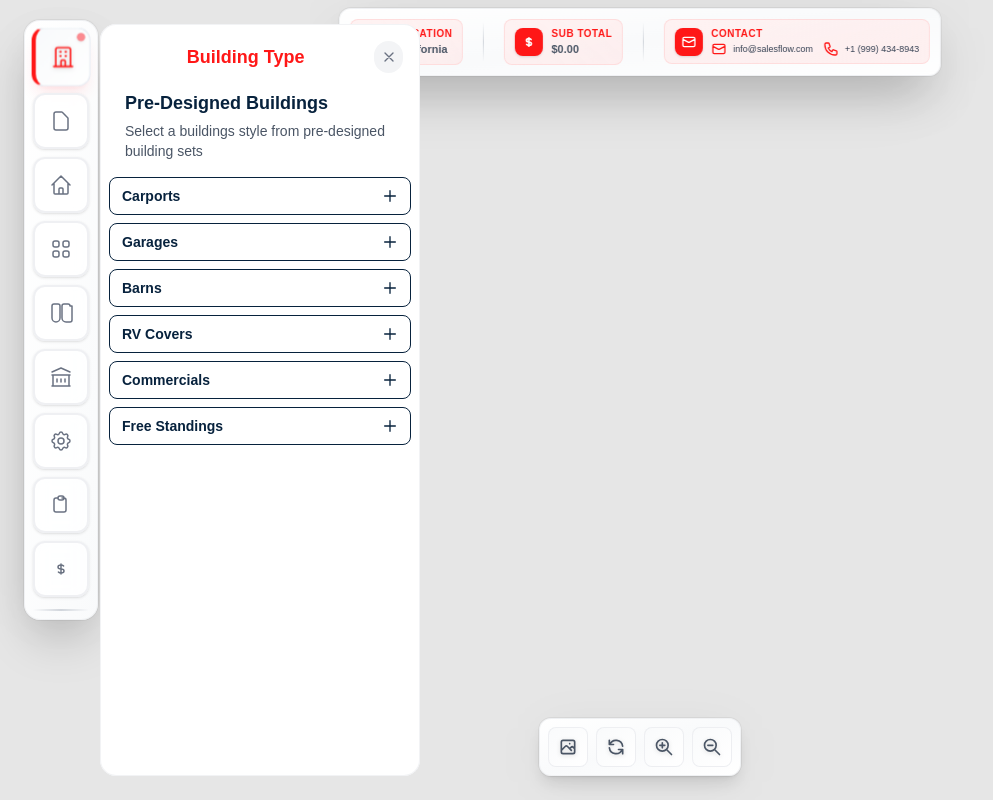
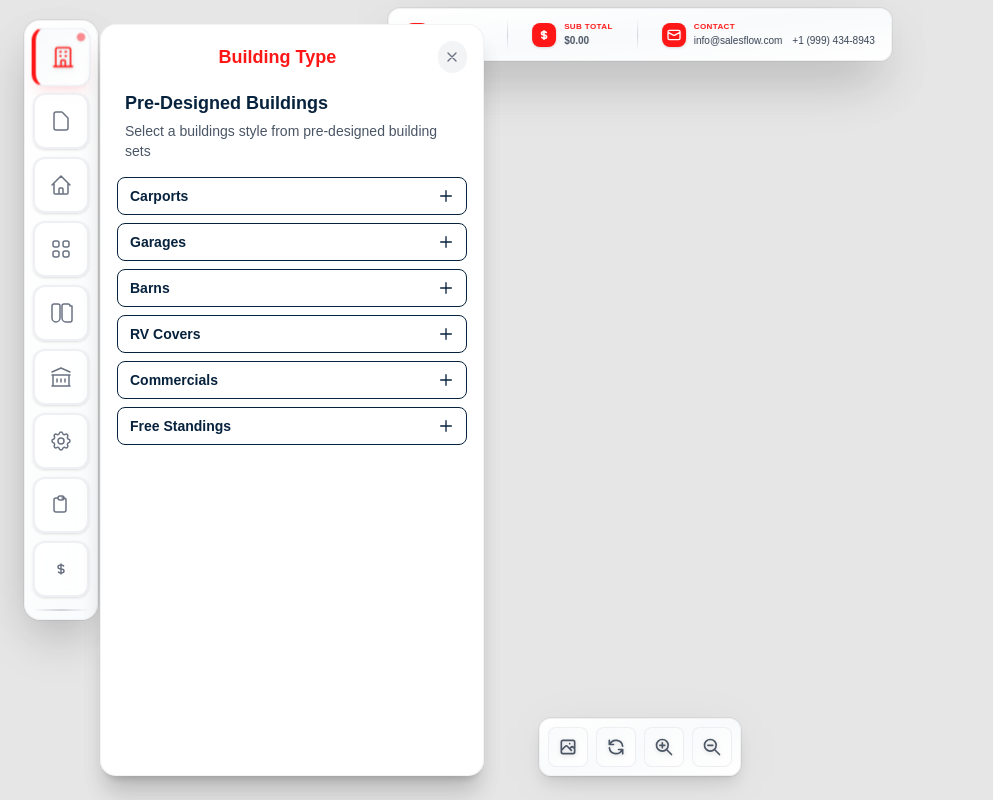
Before and after one commit to Suzair0318/3d_Garage_Configrator_Frontend, a Next.js app: page / in a window 1280 px wide. Both pictures are taken after a click on the element "Building Type". Shown: the whole page, without its empty margins (0-993 px from the left). Built offline with nearby package versions, Linux system fonts and the light colour scheme.

Commit message:
UI Chnages Building and other section

```diff
--- a/package.json
+++ b/package.json
@@ -10,6 +10,7 @@
   },
   "dependencies": {
     "@tailwindcss/forms": "^0.5.10",
+    "framer-motion": "^12.23.12",
     "next": "15.4.5",
     "react": "19.1.0",
     "react-dom": "19.1.0"
--- a/src/components/SlidingPanel.js
+++ b/src/components/SlidingPanel.js
@@ -1,4 +1,5 @@
-import React, { useState, useEffect } from 'react';
+import React, { useState } from 'react';
+import { motion, AnimatePresence } from 'framer-motion';
 import BuildingTypePanel from './panels/BuildingTypePanel';
 import SizePanel from './panels/SizePanel';
 import ColorsPanel from './panels/ColorsPanel';
@@ -7,17 +8,8 @@ import LeanPanel from './panels/LeanPanel';
 import SidePanel from './panels/SidePanel';
 
 const SlidingPanel = ({ activeMenuItem, isVisible, onClose , setActiveIndex , setActivePanelItem }) => {
-  const [isAnimating, setIsAnimating] = useState(false);
   const [expandedCategory, setExpandedCategory] = useState(null);
   const [selectedItem , setSelectedItem] = useState(null);
-
-  useEffect(() => {
-    if (isVisible) {
-      setIsAnimating(true);
-      const timer = setTimeout(() => setIsAnimating(false), 300);
-      return () => clearTimeout(timer);
-    }
-  }, [isVisible, activeMenuItem]);
 
   const renderPanelContent = () => {
     if (!activeMenuItem) return null;
@@ -53,46 +45,50 @@ const SlidingPanel = ({ activeMenuItem, isVisible, onClose , setActiveIndex , se
     }
   };
 
-  if (!isVisible) return null;
-
   return (
+    <AnimatePresence mode="wait">
+      {isVisible && (
         <>
-      {/* Backdrop - Invisible click area */}
-      <div
-        className={`
-          fixed inset-0 z-30 transition-opacity duration-300
-          ${isVisible ? 'opacity-100' : 'opacity-0'}
-        `}
+          {/* Backdrop with Framer Motion */}
+          <motion.div
+            initial={{ opacity: 0 }}
+            animate={{ opacity: 1 }}
+            exit={{ opacity: 0 }}
+            transition={{ duration: 0.3, ease: "easeInOut" }}
+            className="fixed inset-0 z-30 "
             onClick={onClose}
           />
 
-      {/* Sliding Panel */}
-      <div
-        className={`
-          fixed left-[100px] top-6 bottom-6 z-40 w-80 flex flex-col
-          bg-white rounded-2xl border border-gray-200/50
-          transform transition-all duration-300 ease-out backdrop-blur-sm
-          ${isVisible && !isAnimating
-            ? 'translate-x-0 opacity-100 scale-100'
-            : 'translate-x-4 opacity-0 scale-95'
-          }
-        `}
+          {/* Fade Panel with Framer Motion */}
+          <motion.div
+            key="fade-panel"
+            initial={{ opacity: 0 }}
+            animate={{ opacity: 1 }}
+            exit={{ opacity: 0 }}
+            transition={{
+              duration: 0.2,
+              ease: "easeInOut"
+            }}
+            className="fixed left-[100px] top-6 bottom-6 z-40 w-96 flex flex-col
+                     bg-white rounded-2xl border border-gray-200/50 shadow-xl
+                     backdrop-blur-sm"
           >
             {/* Panel Header */}
-        <div className="flex items-center justify-between p-4">
+            <motion.div
+              initial={{ opacity: 0 }}
+              animate={{ opacity: 1 }}
+              transition={{ delay: 0.1, duration: 0.3 }}
+              className="flex items-center justify-between p-4 border-gray-100"
+            >
               <div className="flex items-center justify-center w-full">
-            {/* {activeMenuItem?.icon && (
-              <div className="w-8 h-8 text-[#FF1717] mt-2">
-                <activeMenuItem.icon />
-              </div>
-            )} */}
                 <h2 className="text-lg text-center font-semibold text-[#FF1717]">
                   {activeMenuItem?.label}
                 </h2>
               </div>
               <button
                 onClick={onClose}
-            className="w-8 h-8 rounded-full bg-gray-100 hover:bg-gray-200 flex items-center justify-center transition-colors duration-200 group"
+                className="w-8 h-8 rounded-full bg-gray-100 hover:bg-gray-200
+                         flex items-center justify-center transition-colors duration-200 group"
               >
                 <svg
                   className="w-4 h-4 text-gray-500 group-hover:text-gray-700"
@@ -103,16 +99,22 @@ const SlidingPanel = ({ activeMenuItem, isVisible, onClose , setActiveIndex , se
                   <path strokeLinecap="round" strokeLinejoin="round" strokeWidth={2} d="M6 18L18 6M6 6l12 12" />
                 </svg>
               </button>
-        </div>
+            </motion.div>
 
             {/* Panel Content */}
-        <div className="flex-1 overflow-y-auto scrollbar-thin scrollbar-thumb-gray-300 scrollbar-track-gray-100 hover:scrollbar-thumb-gray-400">
-          <div className={`transition-all duration-300 transform ${isAnimating ? 'opacity-0 translate-y-2' : 'opacity-100 translate-y-0'}`}>
+            <motion.div
+              initial={{ opacity: 0 }}
+              animate={{ opacity: 1 }}
+              transition={{ delay: 0.2, duration: 0.4 }}
+              className="flex-1 overflow-y-auto scrollbar-thin scrollbar-thumb-gray-300
+                       scrollbar-track-gray-100 hover:scrollbar-thumb-gray-400"
+            >
               {renderPanelContent()}
-          </div>
-        </div>
-      </div>
+            </motion.div>
+          </motion.div>
         </>
+      )}
+    </AnimatePresence>
   );
 };
 
--- a/src/components/TopInfoPanel.js
+++ b/src/components/TopInfoPanel.js
@@ -30,8 +30,8 @@ export default function TopInfoPanel() {
   // Sample dynamic content array driving the UI
   const items = [
     {
-      key: 'location',
-      title: 'Location',
+      key: 'state',
+      title: 'State',
       Icon: LocationIcon,
       value: 'California',
     },
@@ -46,8 +46,8 @@ export default function TopInfoPanel() {
       title: 'Contact',
       Icon: EmailIcon,
       contacts: [
-        { Icon: EmailIcon, text: 'info@salesflow.com' },
-        { Icon: PhoneIcon, text: '+1 (999) 434-8943' },
+        { text: 'info@salesflow.com' },
+        { text: '+1 (999) 434-8943' },
       ],
     },
   ];
@@ -55,35 +55,34 @@ export default function TopInfoPanel() {
   return (
     <div className="fixed top-2 left-1/2 -translate-x-1/2 z-30 animate-in slide-in-from-top-5 duration-500">
       {/* Main Panel */}
-      <div className="bg-gradient-to-br from-white via-gray-50 to-white backdrop-blur-xl rounded-xl shadow-2xl border border-gray-200/50 ring-1 ring-black/5 p-2.5">
+      <div className="bg-gradient-to-br from-white via-gray-50 to-white backdrop-blur-xl rounded-xl shadow-2xl border border-gray-200/50 ring-1 ring-black/5 p-2">
         {/* Content Container */}
-        <div className="flex items-center gap-5">
+        <div className="flex items-center gap-4">
           {items.map((item, idx) => {
             const BadgeIcon = item.Icon;
             return (
               <Fragment key={item.key}>
-                <div className="group flex items-center gap-2 px-2.5 py-1.5 rounded-lg bg-gradient-to-br from-red-50 to-red-100/50 border border-red-200/50 hover:shadow-md transition-all duration-300">
-                  <div className={`flex items-center justify-center w-7 h-7 bg-[#FF1717] rounded-lg shadow-sm group-hover:scale-110 transition-transform duration-300`}>
+                <div className="group flex items-center gap-2 px-2 py-1 rounded-lg bg-gradient-to-br hover:shadow-md transition-all duration-300">
+                  <div className={`flex items-center justify-center w-6 h-6 bg-[#FF1717] rounded-lg shadow-sm group-hover:scale-110 transition-transform duration-300`}>
                     <BadgeIcon color="text-white" />
                   </div>
                   <div className="flex flex-col">
-                    <div className={`text-[10px] font-semibold text-[#FF1717] uppercase tracking-wider`}>{item.title}</div>
+                    <div className={`text-[8px] font-semibold text-[#FF1717] uppercase tracking-wider`}>{item.title}</div>
                     {item.contacts ? (
-                      <div className="flex gap-0.5 text-[9px] ">
+                      <div className="flex gap-0.5 text-[10px] ">
                         {item.contacts.map((c, i) => (
                           <span key={i} className={`flex items-center ${i > 0 ? 'ml-2' : ''} gap-1.5 text-gray-700 hover:text-gray-900 transition-colors`}>
-                            <c.Icon color="text-[#FF1717]" />
                             <span className="font-medium">{c.text}</span>
                           </span>
                         ))}
                       </div>
                     ) : (
-                      <div className="text-[11px] font-bold text-gray-600">{item.value}</div>
+                      <div className="text-[10px] font-bold text-gray-600">{item.value}</div>
                     )}
                   </div>
                 </div>
                 {idx < items.length - 1 && (
-                  <div className="w-px h-10 bg-gradient-to-b from-transparent via-gray-300 to-transparent"></div>
+                  <div className="w-px h-8 bg-gradient-to-b from-transparent via-gray-300 to-transparent"></div>
                 )}
               </Fragment>
             );
--- a/src/components/panels/BuildingTypePanel.js
+++ b/src/components/panels/BuildingTypePanel.js
@@ -175,7 +175,7 @@ const BuildingTypePanel = (
         </p>
       </div>
 
-      <div className="p-2 space-y-2">
+      <div className="p-2 px-4 space-y-2">
         {categories.map((category, index) => {
           const isExpanded = expandedCategory === category.id;
           const isSelected = selectedCategory === category.id; // Use dynamic selected state
```
Also changed, not shown: 1 other file (tests, documents, lock files or other folders). Lines whose indentation alone changed are shown as unchanged.
